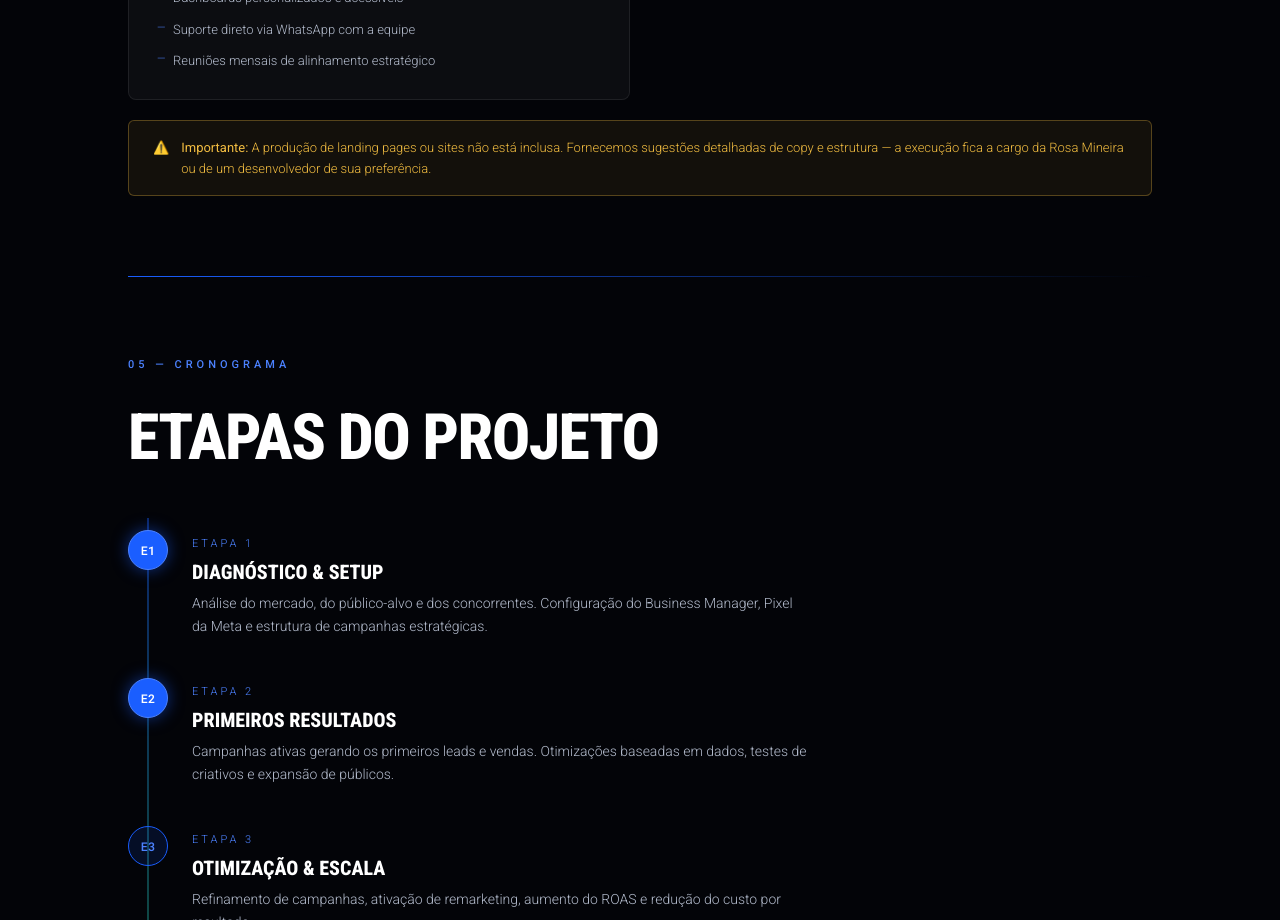
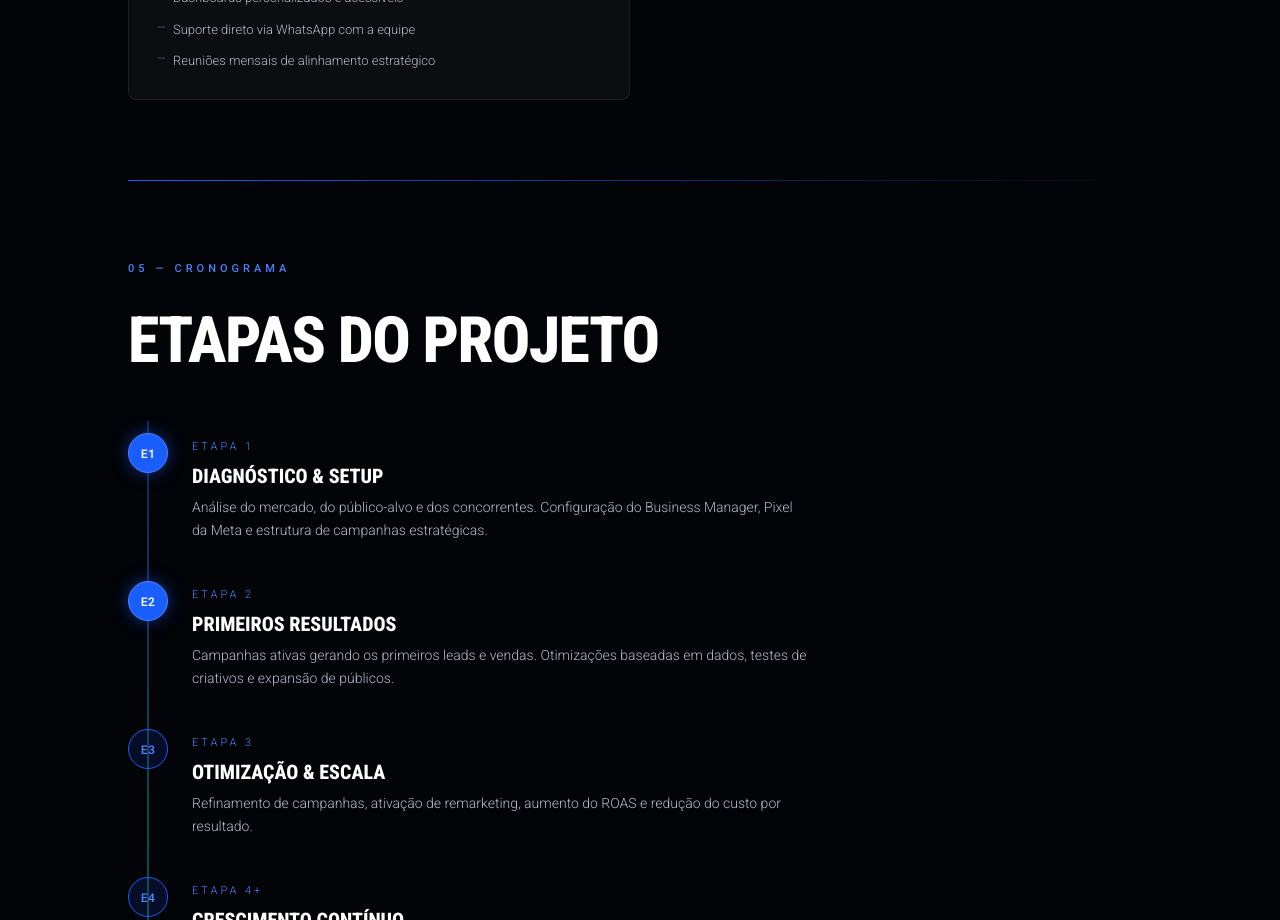
Before and after one commit to chartdigital/proposta-meta-ads, a React (Vite) app: page / in a window 1280 px wide. Shown: the part 3140-4060 px from the top of the page. Built offline with nearby package versions, Linux system fonts and the light colour scheme; the HTML template or start-up script is replaced by a standard one.

Commit message:
Changes
Co-authored-by: chartdigital <264038008+chartdigital@users.noreply.github.com>

```diff
--- a/src/components/proposal/ServicesSection.tsx
+++ b/src/components/proposal/ServicesSection.tsx
@@ -64,14 +64,6 @@ const ServicesSection = () => (
       ))}
     </div>
 
-    <div className="bg-gold/[0.07] border border-gold/30 rounded-md px-6 py-4 text-[13px] text-gold flex items-start gap-3 leading-relaxed mt-5 animate-fade-up max-md:px-4 max-md:py-3 max-md:text-[12px] max-md:gap-2 max-md:mt-3">
-      <span>⚠️</span>
-      <span>
-        <strong className="text-gold">Importante:</strong> A produção de landing pages ou sites não está inclusa.
-        Fornecemos sugestões detalhadas de copy e estrutura — a execução fica a cargo da Rosa Mineira ou de um
-        desenvolvedor de sua preferência.
-      </span>
-    </div>
   </section>
 );
 
```
